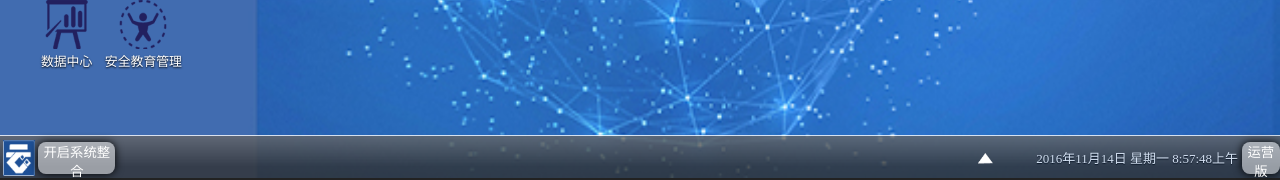
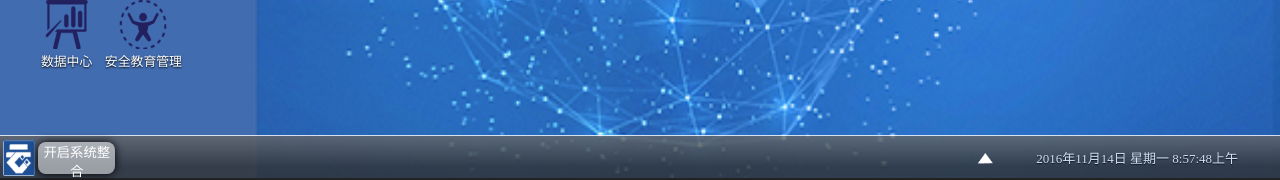
Before and after one commit to huangjuntu/TMS-tp, a PHP site: page /Project/index-shigong.php in a window 1280 px wide. Shown: the part 622-802 px from the top of the page. Run offline with PHP 8.4, Linux system fonts and the light colour scheme.

Commit message:
button-hide

```diff
--- a/css/index1.css
+++ b/css/index1.css
@@ -170,6 +170,7 @@ select {
 	background: rgba(255, 255, 255, 0.5);
 	color: white;
 	cursor: pointer;
+	opacity: 0;
 }
 
 .button-icon1 {
```
